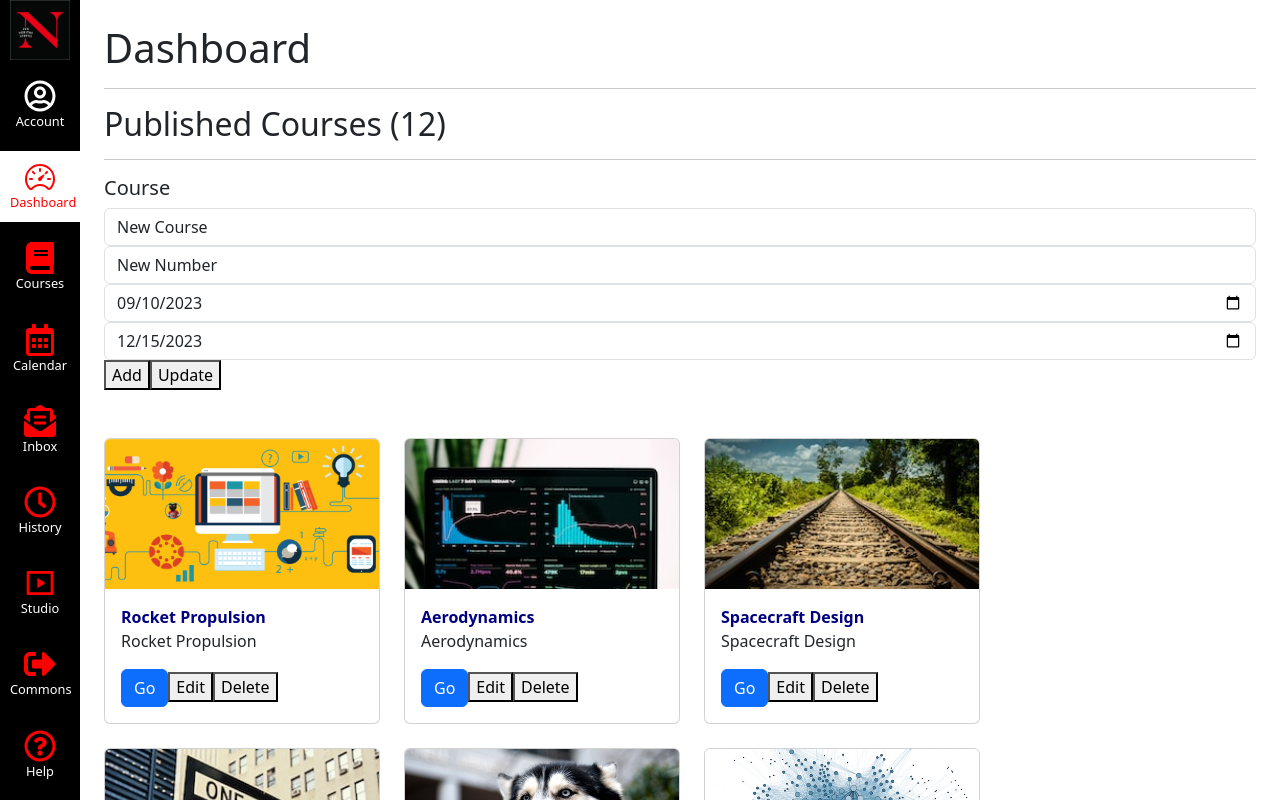
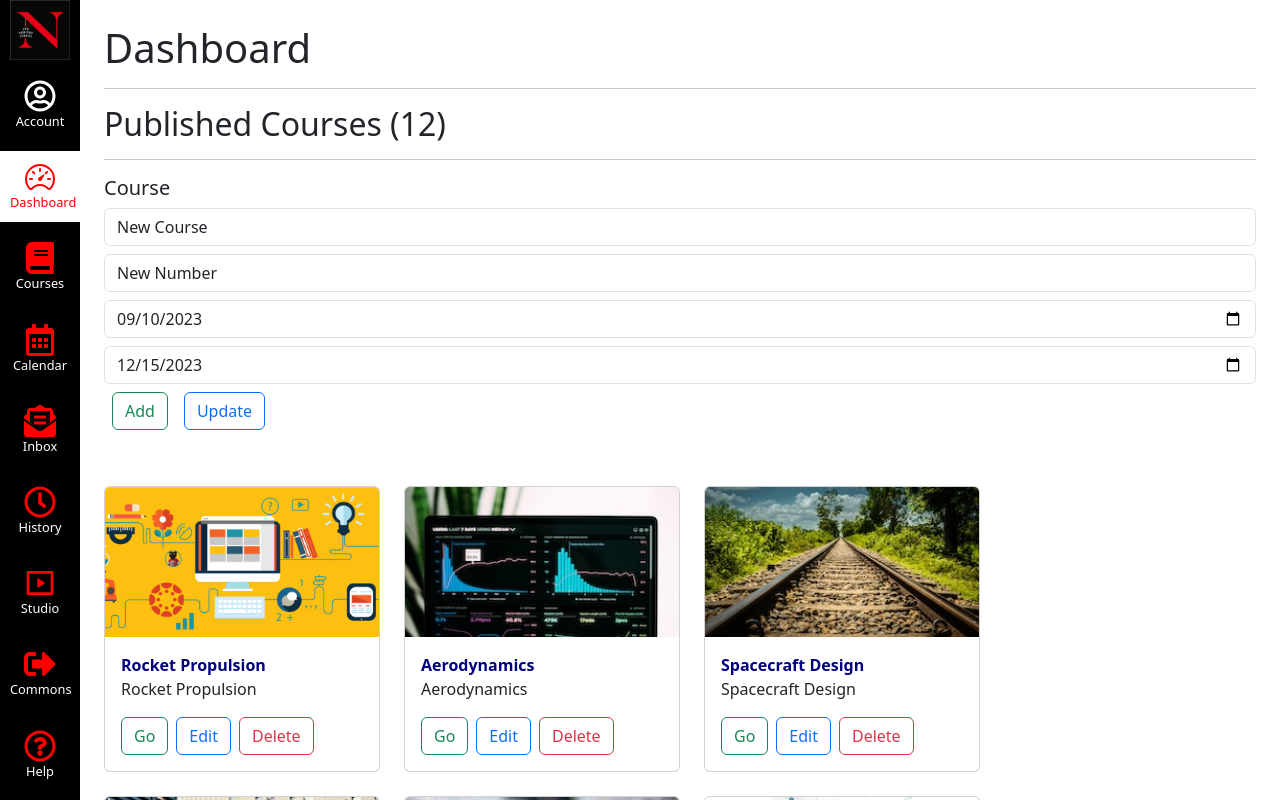
Before and after one commit to Dhruv2222/kanbas-react-web-app, a React (Create React App) app: page /#/Kanbas/Dashboard in a window 1280 px wide. Shown: the top 800 px of the page. Built offline with nearby package versions, Linux system fonts and the light colour scheme.

Commit message:
Final A4 v01

```diff
--- a/src/Kanbas/Courses/index.tsx
+++ b/src/Kanbas/Courses/index.tsx
@@ -46,7 +46,7 @@ function Courses({ c } : {c: any}) {
               <li className="breadcrumb-separator wd-separator">{">"}</li>
               <li className="breadcrumb-item wd-breadcrumb-link">
                 <Link to={`/Kanbas/Courses/${course?._id}/Assignments`}>
-                  Assignment
+                  Assignments
                 </Link>
               </li></>}
               <li className="breadcrumb-separator wd-separator">{">"}</li>
--- a/src/Kanbas/Dashboard/index.tsx
+++ b/src/Kanbas/Dashboard/index.tsx
@@ -24,18 +24,18 @@ function Dashboard( {
       <h1>Dashboard</h1>              <hr />
       <h2>Published Courses (12)</h2> <hr />
       <h5>Course</h5>
-      <input value={course.name} className="form-control"
+      <input value={course.name} className="form-control mt-2"
       onChange={(e) => setCourse({ ...course, name: e.target.value }) } />
-      <input value={course.number} className="form-control"
+      <input value={course.number} className="form-control mt-2"
       onChange={(e) => setCourse({ ...course, number: e.target.value }) } />
-      <input value={course.startDate} className="form-control" type="date"
+      <input value={course.startDate} className="form-control mt-2" type="date"
       onChange={(e) => setCourse({ ...course, startDate: e.target.value }) }/>
-      <input value={course.endDate} className="form-control" type="date"
+      <input value={course.endDate} className="form-control mt-2" type="date"
       onChange={(e) => setCourse({ ...course, endDate: e.target.value }) } />
-      <button onClick={addNewCourse} >
+      <button className="btn btn-outline-success m-2" onClick={addNewCourse} >
         Add
       </button>
-      <button onClick={updateCourse} >
+      <button className="btn btn-outline-primary m-2" onClick={updateCourse} >
         Update
       </button>
 
@@ -53,16 +53,20 @@ function Dashboard( {
                     {course.name} </Link>
 
                   <p className="card-text">{course.name}</p>
-                  <Link to={`/Kanbas/Courses/${course._id}/Home`} className="btn btn-primary">
+                  <Link to={`/Kanbas/Courses/${course._id}/Home`} className="btn btn-outline-success">
                     Go </Link>
-                    <button onClick={(event) => {
+                    <button
+                    className="btn btn-outline-primary mx-2"
+                    onClick={(event) => {
                 event.preventDefault();
                 setCourse(course);
               }}>
               Edit
             </button>
 
-                    <button onClick={(event) => {
+                    <button
+                    className="btn btn-outline-danger"
+                    onClick={(event) => {
                         event.preventDefault();
                         deleteCourse(course._id);
                       }}>
```
